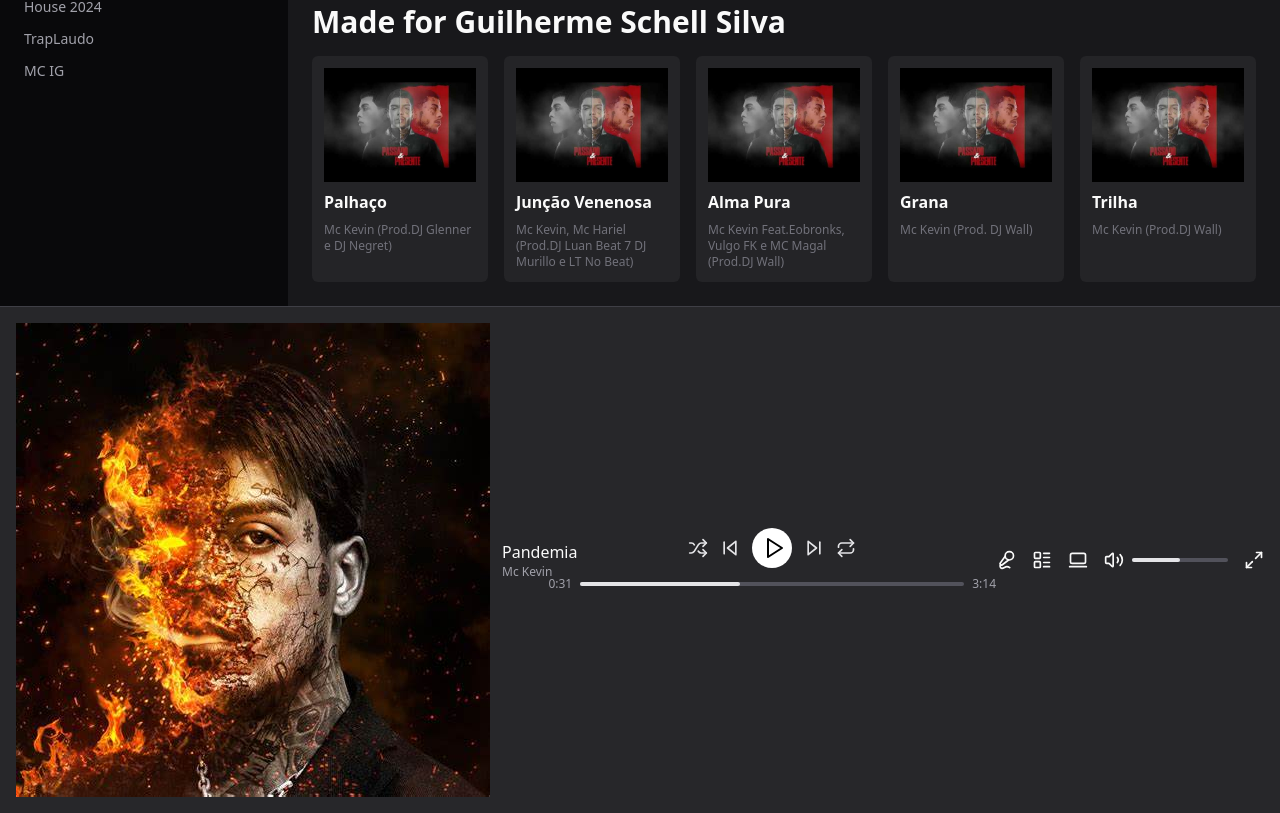
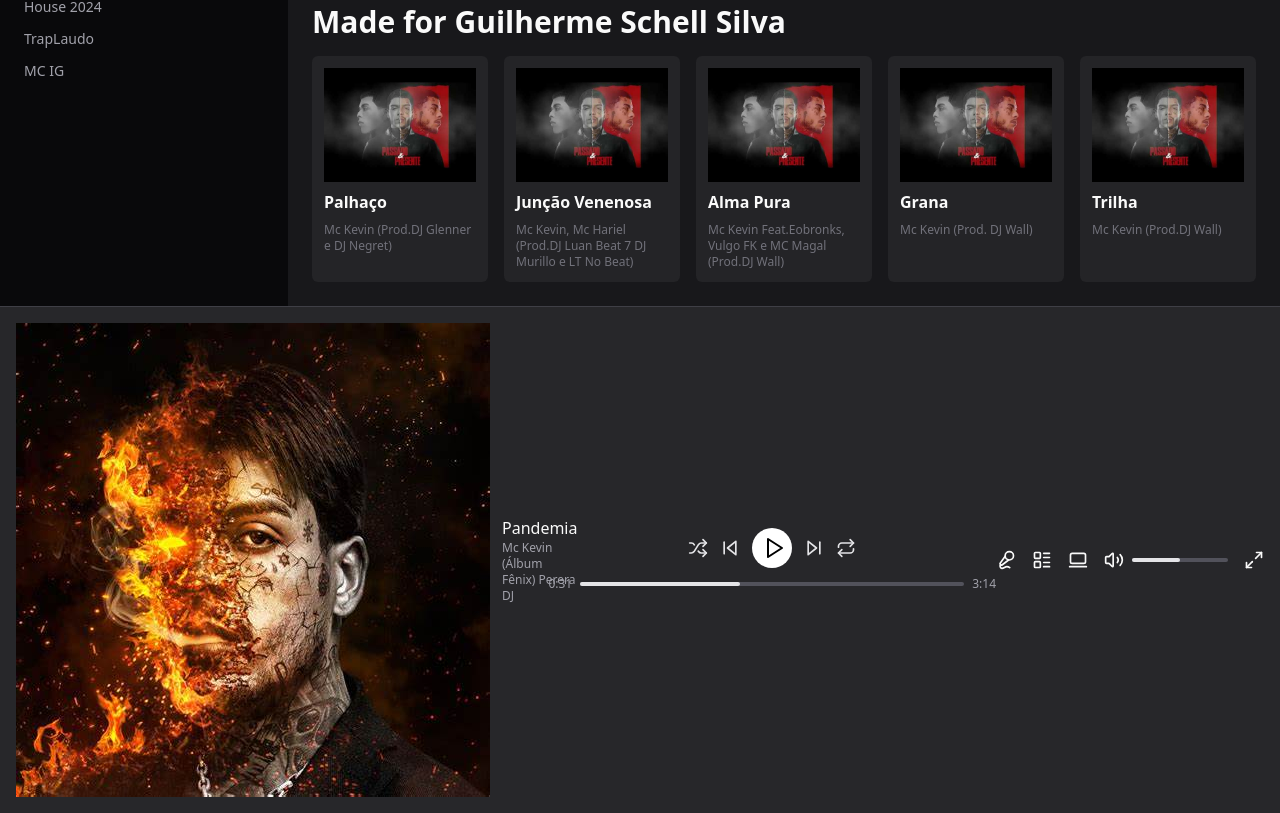
Before and after one commit to guisilva10/spotify-ui, a Next.js app: page / in a window 1280 px wide. Shown: the part 400-1213 px from the top of the page. Built offline with nearby package versions, Linux system fonts and the light colour scheme.

Commit message:
feat: add new subtitle

```diff
--- a/app/page.tsx
+++ b/app/page.tsx
@@ -244,7 +244,7 @@ export default function Home() {
           />
           <div className="flex flex-col">
             <strong className="font-normal">Pandemia</strong>
-            <span className="text-xs text-zinc-400">Mc Kevin</span>
+            <span className="text-xs text-zinc-400">Mc Kevin (Álbum Fênix) Perera DJ</span>
           </div>
         </div>
         <div className="flex flex-col items-center gap-2">
```
